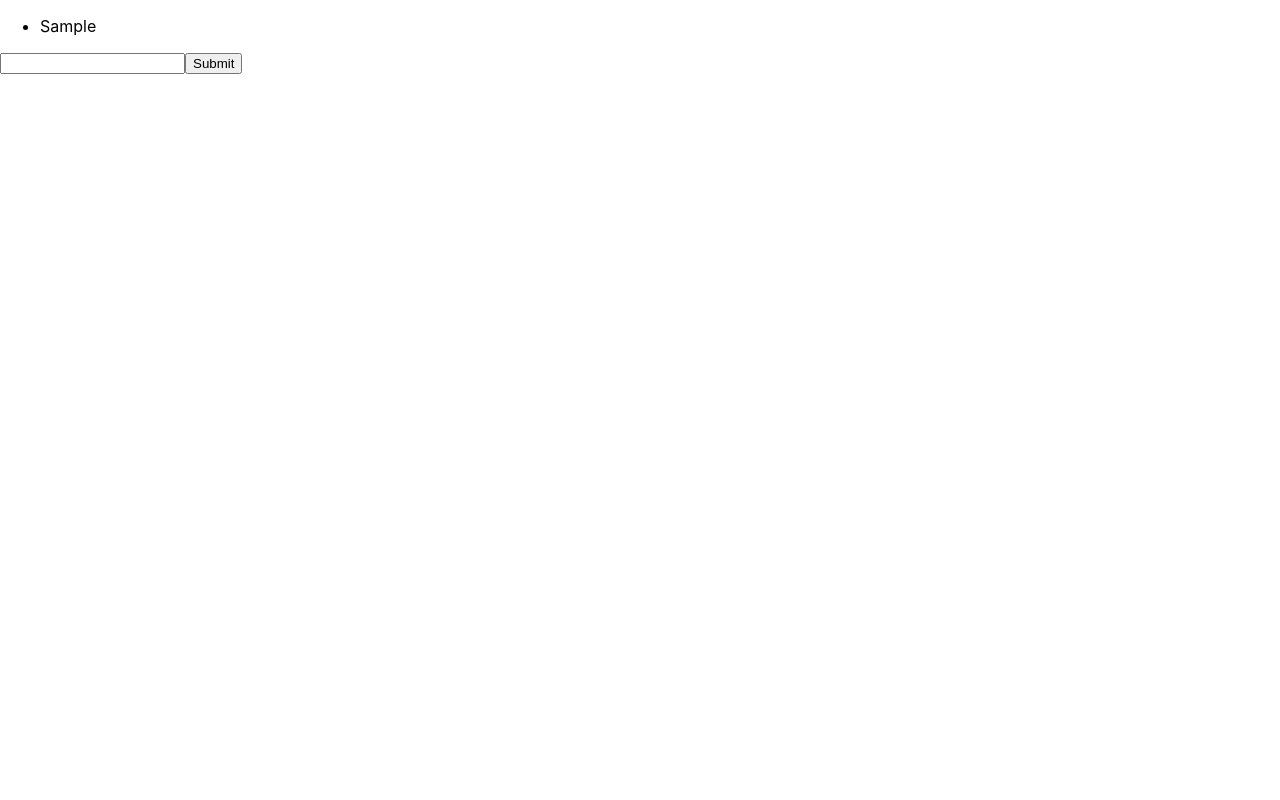
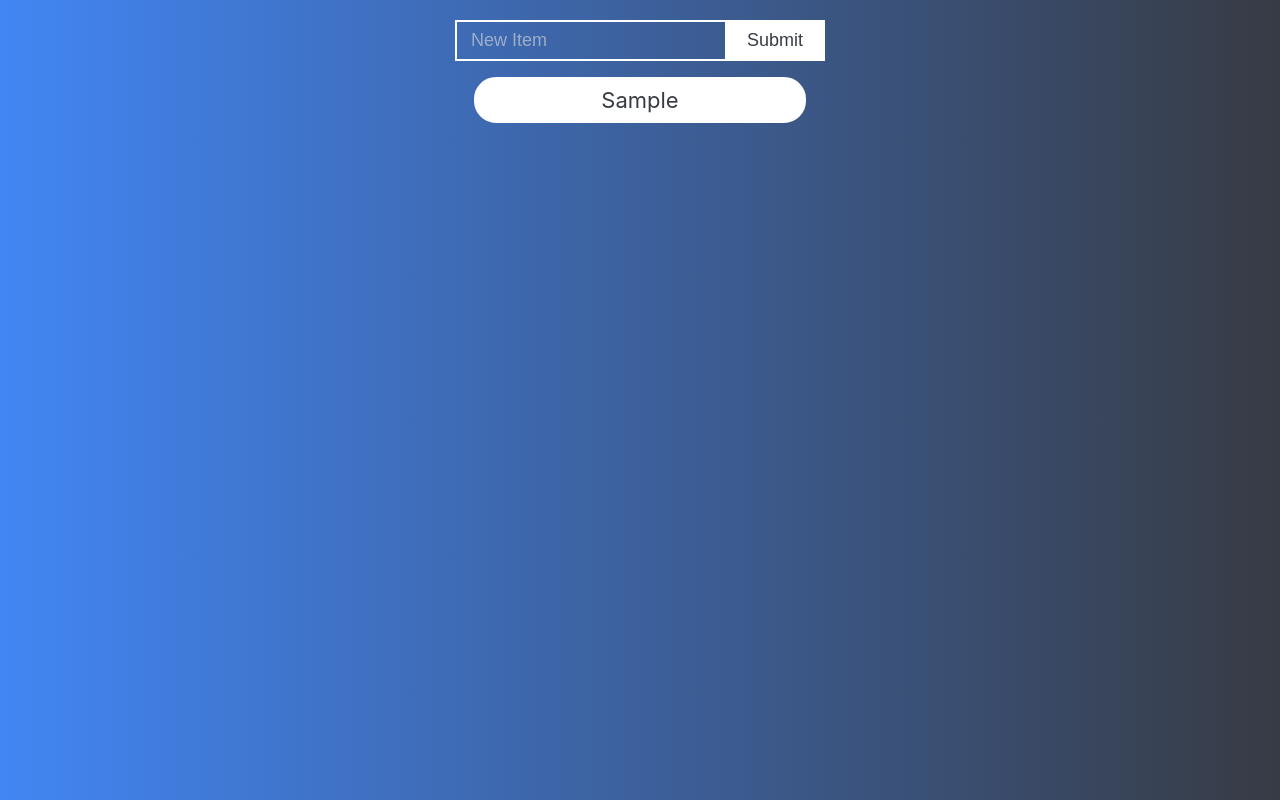
Before and after one commit to abaruah117/calhacks-react, a React (Create React App) app: page / in a window 1280 px wide. Both pictures are taken after typing "Sample" into the empty fields and a click on the button "Submit". Built offline with nearby package versions, Linux system fonts and the light colour scheme; the HTML template or start-up script is replaced by a standard one.

Commit message:
add styling to be cool

```diff
--- a/src/App.css
+++ b/src/App.css
@@ -22,6 +22,67 @@
   color: #61dafb;
 }
 
+body {
+  background: #373B44;  /* fallback for old browsers */
+  background: -webkit-linear-gradient(to right, #4286f4, #373B44);  /* Chrome 10-25, Safari 5.1-6 */
+  background: linear-gradient(to right, #4286f4, #373B44); /* W3C, IE 10+/ Edge, Firefox 16+, Chrome 26+, Opera 12+, Safari 7+ */
+}
+
+.todo-container {
+  text-align: center;
+}
+
+::placeholder {
+  color: rgba(220,220,220,0.6);
+}
+
+.todo-input, .todo-submit{
+  border: 2px solid white;
+  display: inline-block;
+  font-size: 18px;
+  margin-top: 20px;
+}
+
+.todo-input {
+  background-color: transparent;
+  color: white;
+  width: 240px;
+  padding: 8px 14px;
+  border-right: 0;
+}
+
+.todo-submit {
+  padding: 8px;
+  width: 100px;
+  color: #373B44;
+  background-color: white;
+}
+
+.todo-submit:hover {
+  color: white;
+  background-color: transparent;
+}
+
+.todo-item-container {
+  margin: 12px;
+}
+
+.todo-item-list {
+  list-style-type: none;
+  padding: 0;
+}
+
+.todo-item {
+  border: 2px solid white;
+  border-radius: 22px;
+  padding: 8px 14px;
+  width: 300px;
+  display: inline-block;
+  background-color: white;
+  font-size: 22px;
+  color: #373B44;
+}
+
 @keyframes App-logo-spin {
   from {
     transform: rotate(0deg);
--- a/src/App.js
+++ b/src/App.js
@@ -26,14 +26,15 @@ class App extends Component {
   }
   render() {
     return (
-      <div className="todoList">
-        <ul>
+      <div className="todo-container">
+
+        <input className="todo-input" placeholder="New Item" value={this.state.curr_item} onChange={this.handleItem} />
+        <button className="todo-submit" onClick={this.createList}>Submit</button>
+        <ul className="todo-item-list">
           {this.state.items.map((item, index) => (
             <Item key={index} text={item} />
           ))}
         </ul>
-         <input value={this.state.curr_item} onChange={this.handleItem} />
-         <button onClick={this.createList}>Submit</button>
       </div>
     );
   }
--- a/src/Item.js
+++ b/src/Item.js
@@ -2,7 +2,11 @@ import React, { Component } from "react";
 
 class Item extends Component {
   render() {
-    return <li> {this.props.text} </li>;
+    return (
+    	<div className="todo-item-container">
+    		<li className="todo-item"> {this.props.text} </li>
+    	</div>
+    );
   }
 }
 
```
